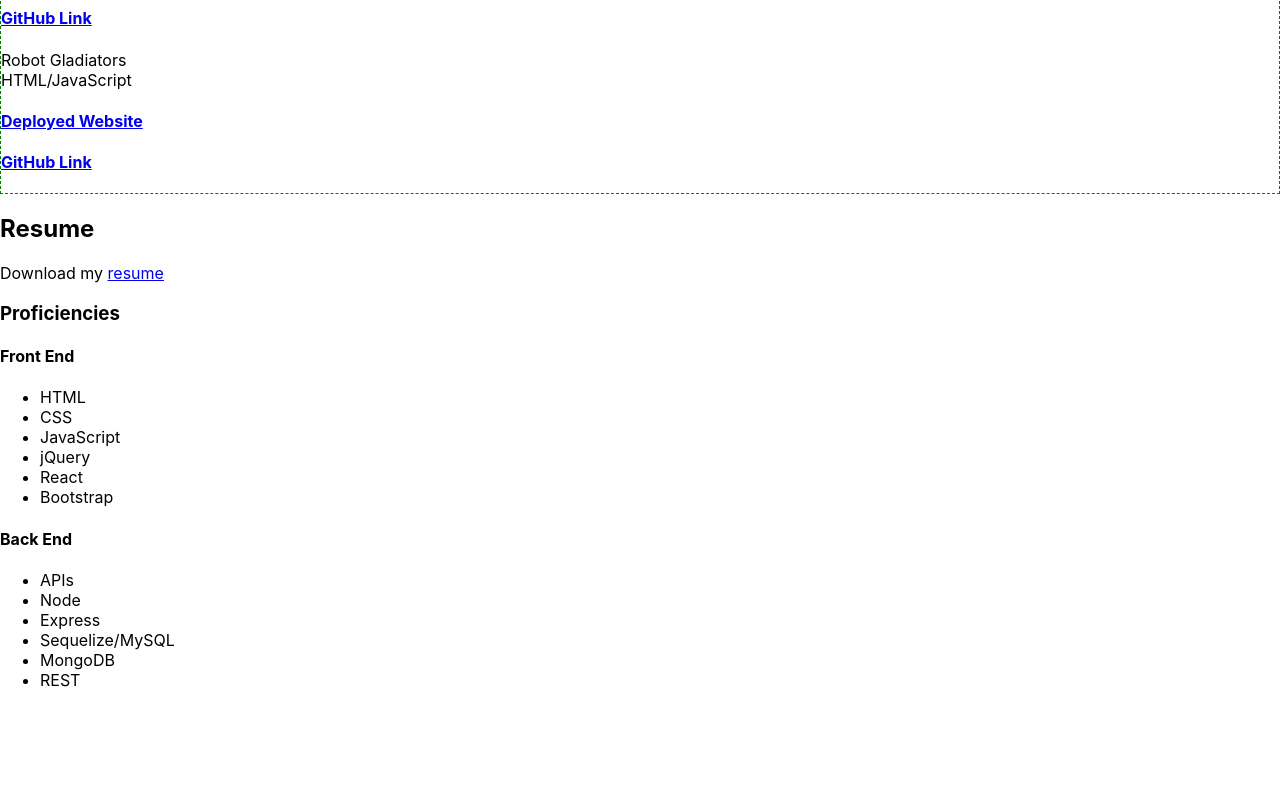
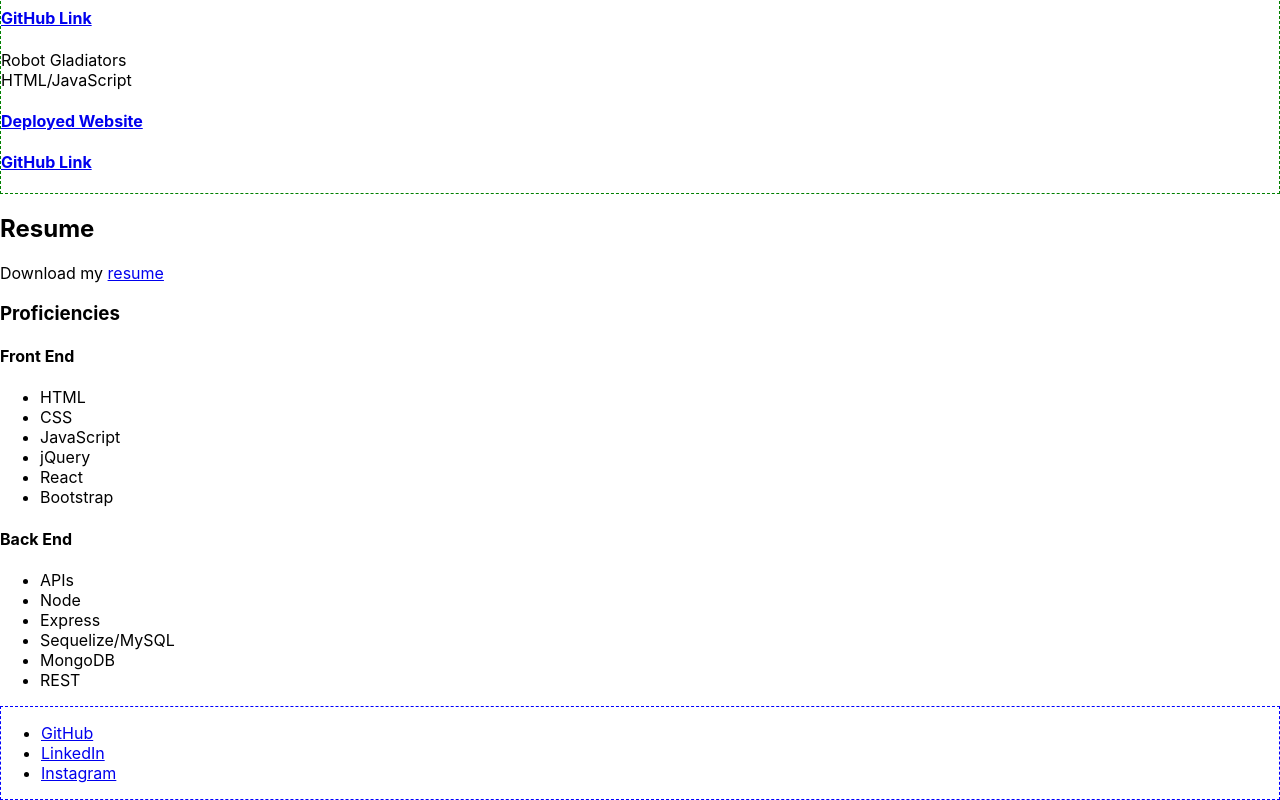
Before and after one commit to teresacabell/react-portfolio, a React (Create React App) app: page / in a window 1280 px wide. Shown: the part 1613-2413 px from the top of the page. Before the commit the page ends 2319 px from the top, so only its background shows below. Built offline with nearby package versions, Linux system fonts and the light colour scheme.

Commit message:
added footer

```diff
--- a/src/App.js
+++ b/src/App.js
@@ -1,16 +1,20 @@
 import React from "react";
+import Navbar from "./components/Navbar";
 import About from "./components/About";
-import Navbar from "./components/Navbar";
 import Projects from "./components/Projects";
 import Resume from "./components/Resume";
+import Footer from "./components/Footer";
 
 export default function App() {
   return (
+    <div>
       <main className="text-gray-400 bg-gray-900 body-font">
         <Navbar />
         <About />
         <Projects />
         <Resume />
       </main>
+      <Footer />
+    </div>
   );
 }
--- /dev/null
+++ b/src/components/Footer.js
@@ -0,0 +1,33 @@
+import React from "react";
+
+const Footer = () => {
+
+    const links = [
+        {
+            name: "GitHub",
+            url: "https://github.com/teresacabell"
+        },
+        {
+            name: "LinkedIn",
+            url: "https://www.linkedin.com/in/teresa-schwirtlich-2b4b28223/"
+        },
+        {
+            name: "Instagram",
+            url: "https://www.instagram.com/tercabell/"
+        }
+    ];
+
+    return (
+        <footer className="footer" style={{ border: "1px dashed blue" }}>
+            <ul className="nav-footer-list">
+                {links.map((link) => (
+                    <li className="list-item" key={link.name}>
+                    <a href={link.url}>{link.name}</a>
+                    </li>
+                ))}
+            </ul>
+        </footer>
+    )
+}
+
+export default Footer;
```
Lines whose indentation alone changed are shown as unchanged.
